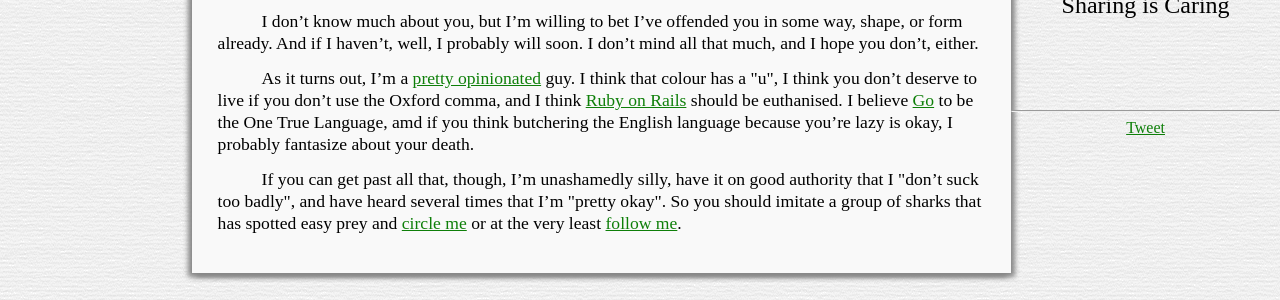
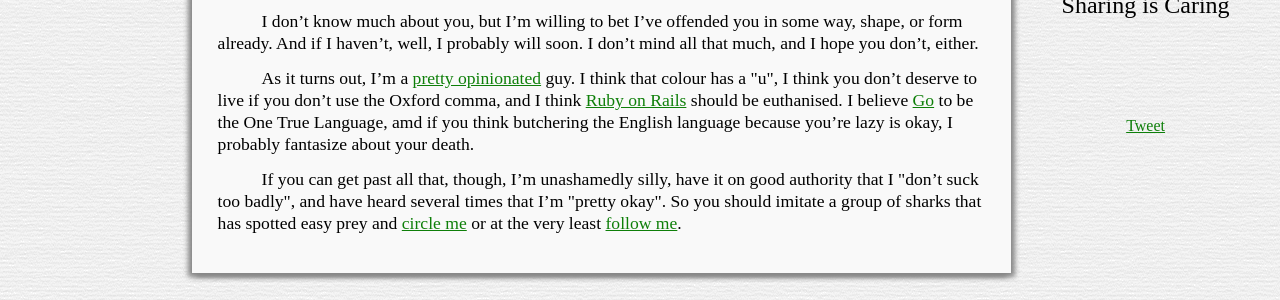
Before and after one commit to paddycarver/blog, a Jekyll site: the page built from _posts/2012-02-23-bio.md, in a window 1280 px wide. Shown: the part 325-625 px from the top of the page. Built offline with Jekyll 4.4.1, drawn with Linux system fonts in a browser that asks for light colours; some web fonts are replaced; comment, search, counter and statistics services are not loaded.

Commit message:
More button tweaks.

```diff
--- a/_layouts/post.html
+++ b/_layouts/post.html
@@ -131,8 +131,7 @@
                                 </nav>
                                 <div id="share">
                                         <h3>Sharing is Caring</h3>
-                                        <div class="fb-like" style="height: 63px; padding-top: 1em;" data-href="http://{{ site.domain }}{{ site.baseurl }}{{ page.url }}" data-send="false" data-layout="box_count" data-width="100" data-show-faces="false"></div>
-                                        <hr />
+                                        <div class="fb-like" style="height: 63px; padding: .5em 0;" data-href="http://{{ site.domain }}{{ site.baseurl }}{{ page.url }}" data-send="false" data-layout="box_count" data-width="100" data-show-faces="false"></div><br />
                                         <a href="https://twitter.com/share" class="twitter-share-button" data-url="http://{{ site.domain }}{{ site.baseurl }}{{ page.url }}" data-text="{{ page.title }}" data-via="paddyforan" data-related="paddyforan" data-size="large">Tweet</a>
                                 </div>
                         </aside>
```
